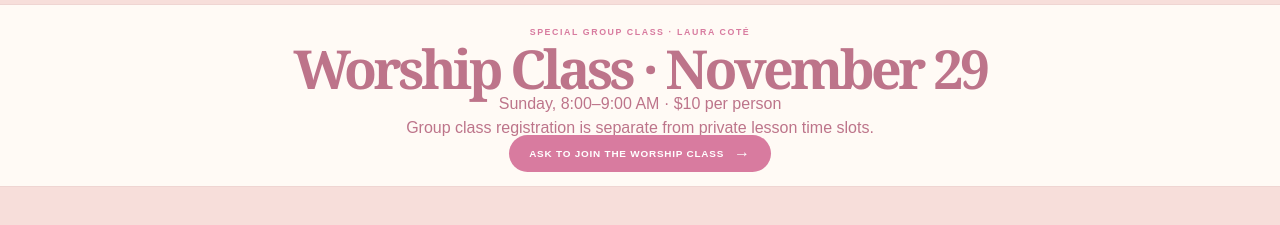
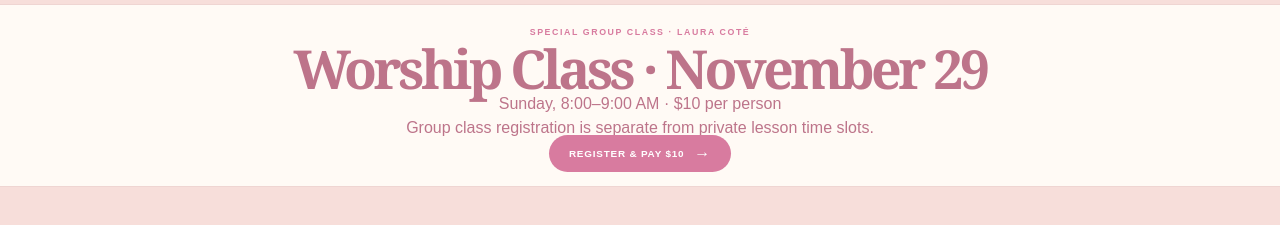
Before and after one commit to Mila1980/FAITHDANCE, a Next.js app: page /book in a window 1280 px wide. Shown: the part 1300-1525 px from the top of the page. Built offline with nearby package versions, Linux system fonts and the light colour scheme; no server answers.

Commit message:
Restore original $10 worship class Stripe payment link

```diff
--- a/src/app/book/page.tsx
+++ b/src/app/book/page.tsx
@@ -39,7 +39,7 @@ export default function BookPage() {
         <h2>Worship Class · November 29</h2>
         <p>Sunday, 8:00–9:00 AM · $10 per person</p>
         <p>Group class registration is separate from private lesson time slots.</p>
-        <a className="button" href="mailto:hello@faithdance.com?subject=November%2029%20Worship%20Class%20Registration">Ask to join the worship class <span>→</span></a>
+        <a className="button" href="https://buy.stripe.com/3cI14nfs912R7TT7dQ3cc00">Register & pay $10 <span>→</span></a>
       </section>
       <BookingSlotPicker />
 
```
